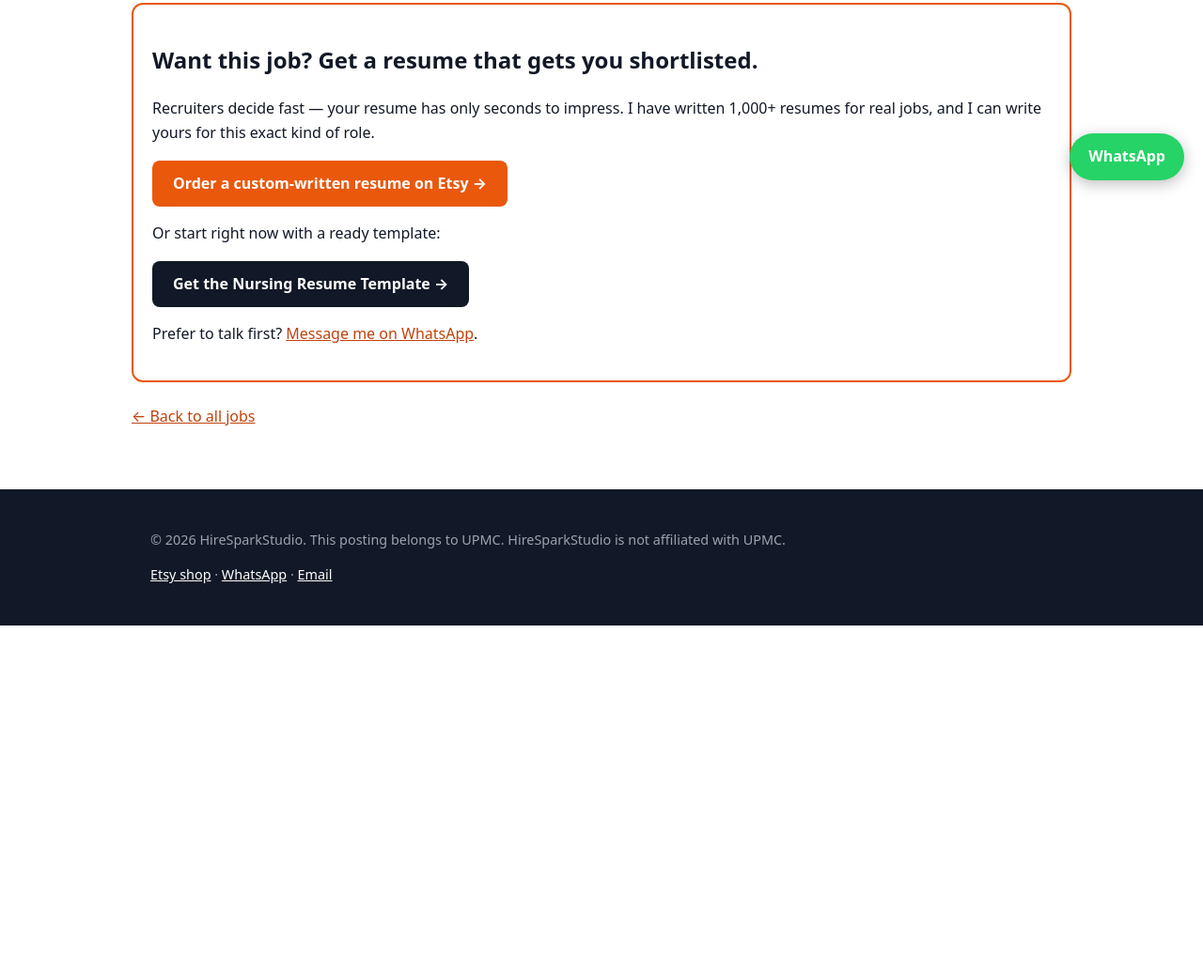
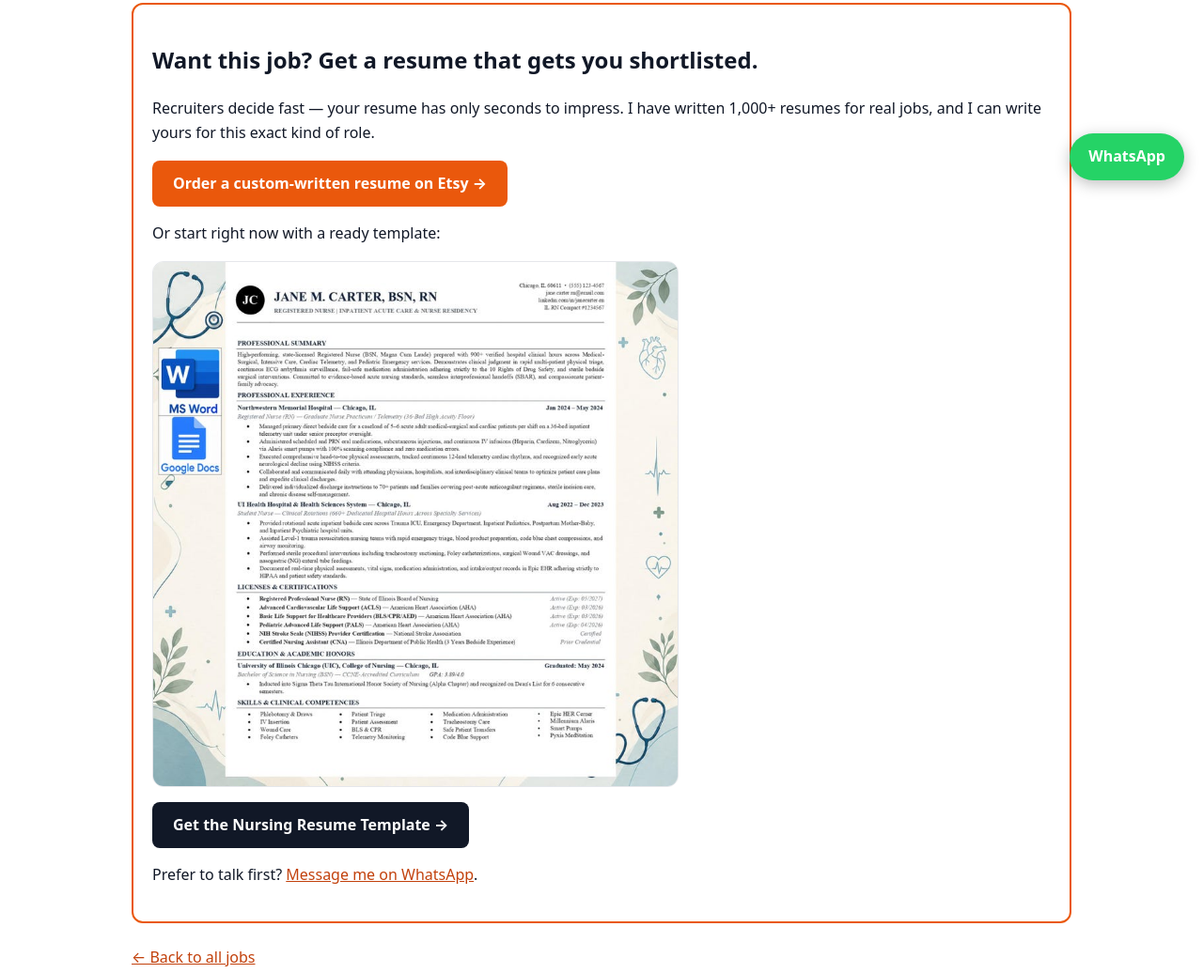
Before and after one commit to IrfanHireSparkStudio/IrfanHireSparkStudio.github.io, a plain HTML site: page job-emergency-nurse-upmc-trinity.html in a window 1280 px wide. Shown: the part 588-1624 px from the top of the page at 94% size. Before the commit the page ends 1254 px from the top, so only its background shows below. Drawn offline with Linux system fonts and the light colour scheme.

Commit message:
Add template preview images to job pages

```diff
--- a/job-emergency-nurse-upmc-trinity.html
+++ b/job-emergency-nurse-upmc-trinity.html
@@ -40,6 +40,7 @@
     <p>Recruiters decide fast — your resume has only seconds to impress. I have written 1,000+ resumes for real jobs, and I can write yours for this exact kind of role.</p>
     <p><a class="btn btn-orange" href="https://www.etsy.com/shop/HireSparkStudio" target="_blank" rel="noopener">Order a custom-written resume on Etsy &rarr;</a></p>
     <p>Or start right now with a ready template:</p>
+    <p><a href="https://hiresparkstudio.etsy.com/listing/4590892857/nursing-resume-template-word-google-docs" target="_blank" rel="noopener"><img class="template-preview" src="preview-nursing.jpg" alt="Nursing Resume Template preview – Word and Google Docs RN resume"></a></p>
     <p><a class="btn btn-dark" href="https://hiresparkstudio.etsy.com/listing/4590892857/nursing-resume-template-word-google-docs" target="_blank" rel="noopener">Get the Nursing Resume Template &rarr;</a></p>
     <p>Prefer to talk first? <a href="https://wa.me/923266294334" target="_blank" rel="noopener">Message me on WhatsApp</a>.</p>
   </div>
--- a/styles.css
+++ b/styles.css
@@ -90,3 +90,6 @@ footer a { color: #fff; }
   .hero h1 { font-size: 1.8rem; }
   .topnav { margin-left: 0; }
 }
+
+/* Template preview image above the ready-template button */
+.template-preview { display: block; width: 100%; max-width: 560px; height: auto; border: 1px solid var(--border); border-radius: 12px; margin: 12px 0; }
```
Also changed, not shown: job-float-pool-northwestern-dekalb.html (+1 -0 lines), job-icu-sutter-coast.html (+1 -0 lines), job-new-grad-residency-hca-aurora.html (+1 -0 lines), job-older-adult-psych-ucla.html (+1 -0 lines), preview-icu.jpg (added), preview-new-grad.jpg (added), preview-nursing.jpg (added).
